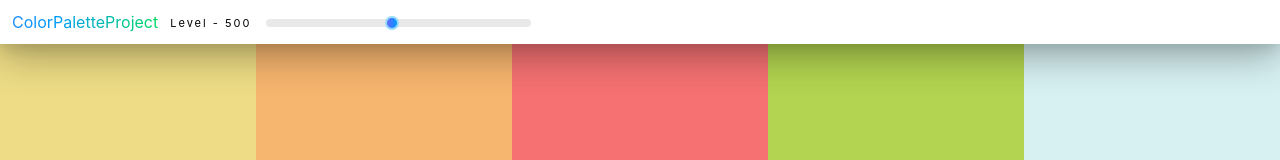
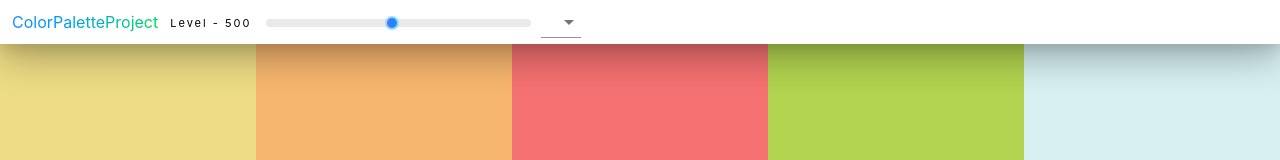
Before and after one commit to xAirx/ColorPaletteProject, a React app in the folder colorpaletteproject/: page / in a window 1280 px wide. Shown: the top 160 px of the page. Built offline with nearby package versions, Linux system fonts and the light colour scheme.

Commit message:
added selectfield and menuitem from material UI-uncontrolled input

```diff
--- a/colorpaletteproject/package.json
+++ b/colorpaletteproject/package.json
@@ -4,6 +4,7 @@
   "private": true,
   "dependencies": {
     "@babel/core": "7.9.0",
+    "@material-ui/core": "^4.9.13",
     "@svgr/webpack": "4.3.3",
     "@testing-library/jest-dom": "^4.2.4",
     "@testing-library/react": "^9.3.2",
--- a/colorpaletteproject/src/Navbar.js
+++ b/colorpaletteproject/src/Navbar.js
@@ -7,6 +7,7 @@ import React, { Component } from 'react';
 import 'rc-slider/assets/index.css';
 import Slider from 'rc-slider';
 import './Navbar.css';
+import { Select, MenuItem } from '@material-ui/core';
 
 export class Navbar extends Component {
   render() {
@@ -30,6 +31,13 @@ export class Navbar extends Component {
             />
           </div>
         </div>
+        <div className="SelectContainer">
+          <Select onChange={this.props.handleChange}>
+            <MenuItem value="hex">HEX - #ffff</MenuItem>
+            <MenuItem value="rgb">RGB - RGB(255.255.255.0)</MenuItem>
+            <MenuItem value="rgba">RGBA -RGBA(255.255.255.0)</MenuItem>
+          </Select>
+        </div>
       </header>
     );
   }
--- a/colorpaletteproject/src/Palette.js
+++ b/colorpaletteproject/src/Palette.js
@@ -1,3 +1,4 @@
+/* eslint-disable class-methods-use-this */
 /* eslint-disable import/order */
 /* eslint-disable react/destructuring-assignment */
 /* eslint-disable react/prop-types */
@@ -15,10 +16,15 @@ export class Palette extends Component {
 
     this.state = { level: 500 };
     this.changeLevel = this.changeLevel.bind(this);
+    this.changeFormat = this.changeFormat.bind(this);
   }
 
   changeLevel(newLevel) {
     this.setState({ level: newLevel });
+  }
+
+  changeFormat(e) {
+    alert(e.target.value);
   }
 
   render() {
@@ -46,7 +52,7 @@ export class Palette extends Component {
         // along with calling a function afterchange, step is added in to ensure that we step in 100's else our application
         // wont work. */}
 
-        <Navbar level={this.state.level} changeLevel={this.changeLevel} />
+        <Navbar handleChange={this.changeFormat} level={this.state.level} changeLevel={this.changeLevel} />
         <div className="Palette-colors">
           {/* colorBoxes */}
           {colorBoxes}
```
Also changed, not shown: 1 other file (tests, documents, lock files or other folders).
